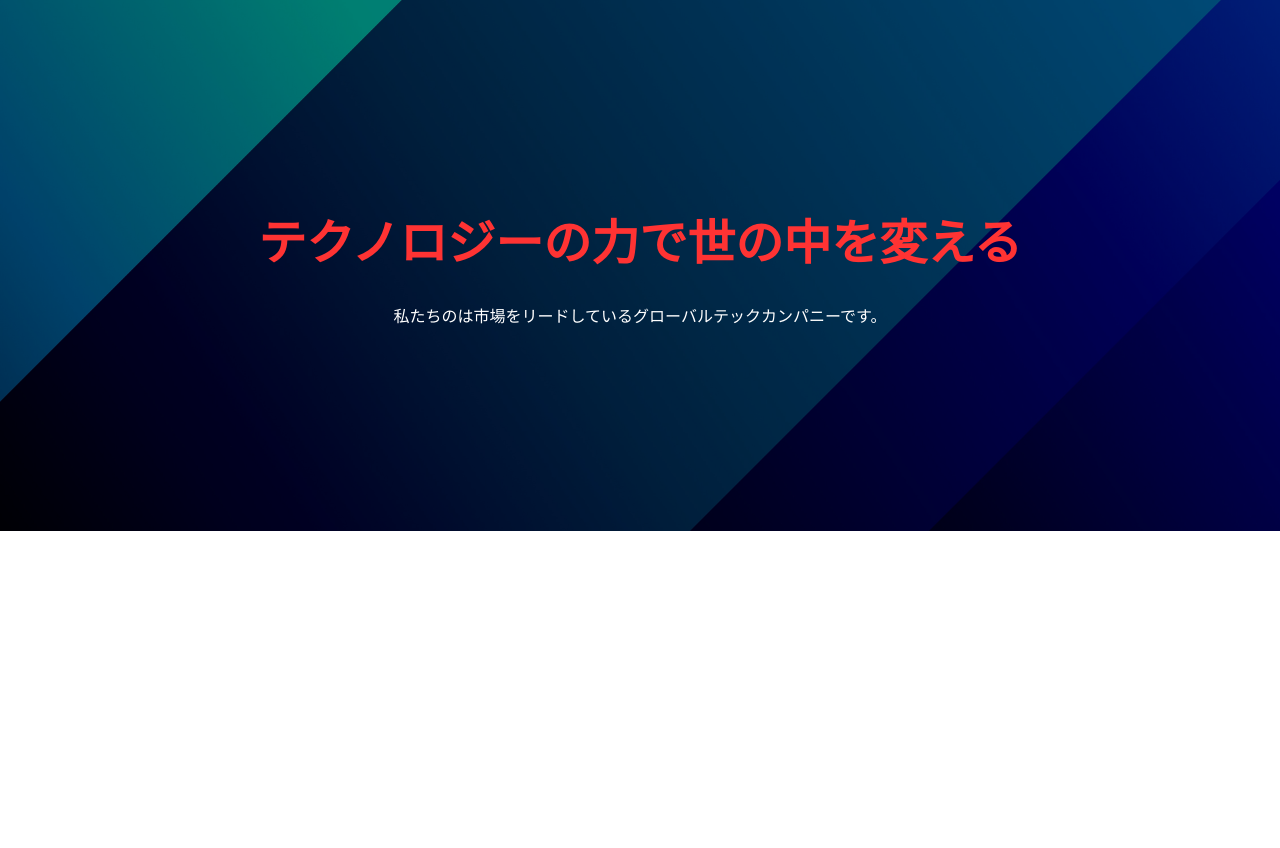
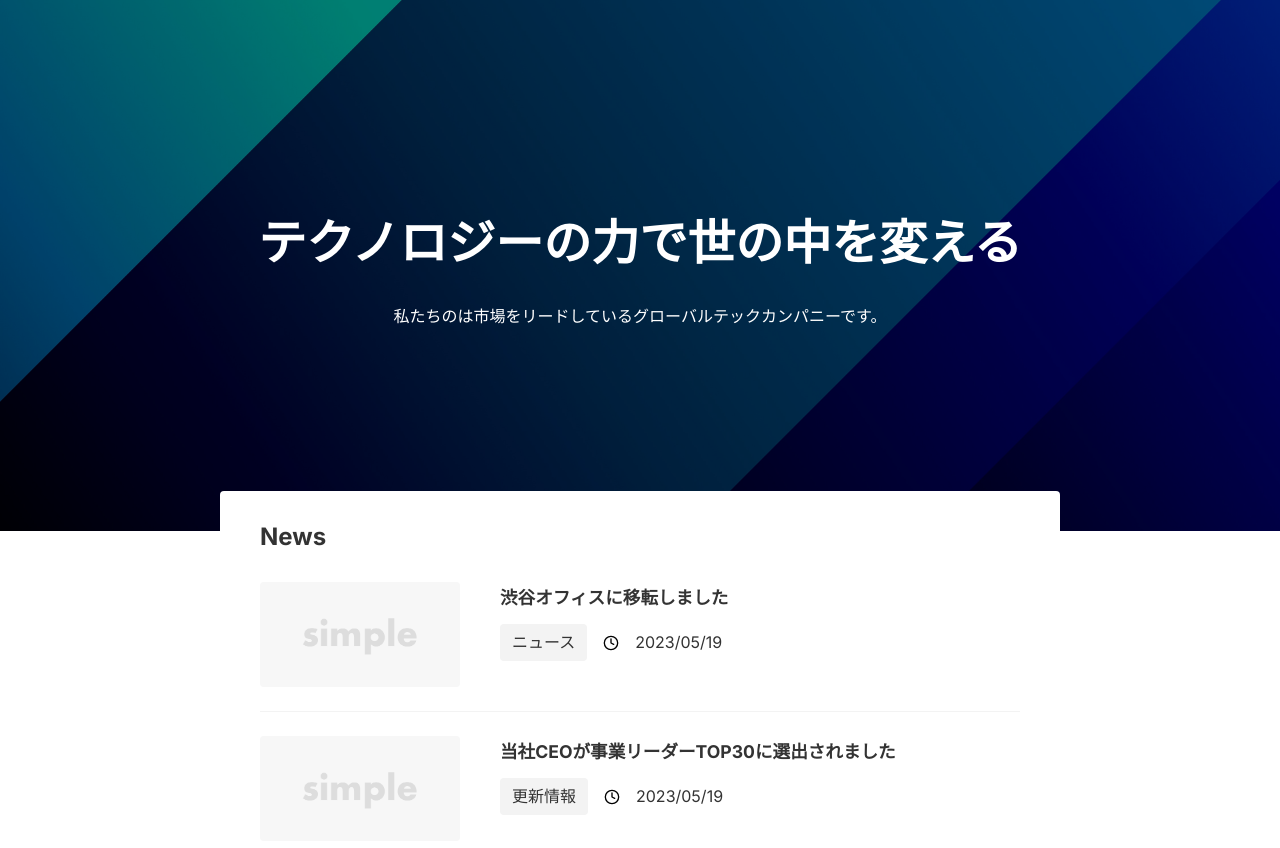
Before and after one commit to gyft781/next_microcms_study, a Next.js app in the folder my-next-project/: page / in a window 1280 px wide. Shown: the top 848 px of the page. Before the commit the page ends 800 px from the top, so only its background shows below. Built offline with nearby package versions, Linux system fonts and the light colour scheme.

Commit message:
section 3-3-1

```diff
--- a/my-next-project/app/page.module.css
+++ b/my-next-project/app/page.module.css
@@ -10,7 +10,6 @@
 }
 
 .title {
-  color: var(--color-text-error);
   font-size: 3rem;
   font-weight: bold;
   text-align: center;
@@ -34,3 +33,108 @@
   justify-content: center;
   z-index: -1;
 }
+
+.news {
+  position: relative;
+  background-color: #fff;
+  width: 840px;
+  margin: -40px auto 0;
+  padding: 24px 40px;
+  border-radius: var(--border-radius);
+}
+
+.newsTitle {
+  font-size: 1.5rem;
+}
+
+.list + .list {
+  border-top: 1px solid var(--color-border-light );
+}
+
+.link {
+  display: flex;
+  align-items: flex-start;
+  gap: 40px;
+  padding: 24px 0;
+}
+
+.image {
+  width: 200px;
+  height: auto;
+  border-radius: var(--border-radius);
+}
+
+.newsItemTitle {
+  font-size: 1.1rem;
+  font-weight: bold;
+  margin-bottom: 0.5rem;
+}
+
+.meta {
+  display: flex;
+  align-items: center;
+  gap: 16px;
+}
+
+.tag {
+  background-color: var(--color-bg-sub);
+  padding: 4px 12px;
+  border-radius: var(--border-radius);
+  white-space: nowrap;
+  font-size: 1rem;
+}
+
+.date {
+  display: flex;
+  align-items: center;
+  gap: 8px;
+  margin: 0.8rem 0;
+  font-size: 1rem;
+}
+
+@media (max-width: 1000px) {
+  .news {
+    width: calc(100% - 160px);
+  }
+}
+
+@media (max-width: 640px) {
+  .top {
+    padding: 120px 16px;
+  }
+  .title {
+    font-size: 2rem;
+    text-align: left;
+  }
+
+  .description {
+    text-align: center;
+    font-size: 0.9rem;
+    text-align: left;
+  }
+
+  .bgimg {
+    position: absolute;
+    top: 0;
+    right: 0;
+    width: auto;
+    height: 600px;
+    object-fit: cover;
+    display: flex;
+    align-items: center;
+    justify-content: center;
+    z-index: -1;
+  }
+
+  .news {
+    width: calc(100% - 32px);
+    padding: 16px 24px;
+  }
+
+  .newsLink {
+    position: relative;
+    right: auto;
+    bottom: auto;
+    margin-top: 16px;
+  }
+}
--- a/my-next-project/app/page.tsx
+++ b/my-next-project/app/page.tsx
@@ -1,10 +1,54 @@
 import styles from './page.module.css';
 import Image from 'next/image';
 
+type News =  {
+  id: string;
+  title: string;
+  category: {
+    name: string;
+  };
+  publishedAt: string;
+  createAt: string;
+}
+
+const data: { contents: News[]} = {
+  contents: [
+    {
+      id: "1",
+      title: "渋谷オフィスに移転しました",
+      category: {
+        name: 'ニュース'
+      },
+      publishedAt: "2023/05/19",
+      createAt: '2023/05/19'
+    },
+    {
+      id: "2",
+      title: "当社CEOが事業リーダーTOP30に選出されました",
+      category: {
+        name: '更新情報'
+      },
+      publishedAt: "2023/05/19",
+      createAt: '2023/05/19'
+    },
+    {
+      id: "3",
+      title: "テストの記事です。",
+      category: {
+        name: '更新情報'
+      },
+      publishedAt: "2023/04/19",
+      createAt: '2023/04/19'
+    }
+  ]
+}
+
 export default function Home() {
+  const sliceData = data.contents.slice(0, 2);
   const name = "世の中";
 
   return (
+    <>
       <section className={styles.top}>
         <div>
           <h1 className={styles.title}>テクノロジーの力で{name}を変える</h1>
@@ -12,5 +56,27 @@ export default function Home() {
         </div>
         <Image className={styles.bgimg} src="/img-mv.jpg" alt="" width={4000} height={1200} />
       </section>
+
+      <section className={styles.news}>
+        <h2 className={styles.newsTitle}>News</h2>
+        <ul>
+          {sliceData.map(article => (
+            <li key={article.id} className={styles.list}>
+              <div className={styles.link}>
+                <Image className={styles.image} src="/no-image.png" alt="No Image" width={1200} height={630} />
+                <dl className={styles.content}>
+                  <dt className={styles.newsItemTitle}>{article.title}</dt>
+                  <dd className={styles.meta}>
+                    <span className={styles.tag}>{article.category.name}</span>
+                    <span className={styles.date}><Image src="/clock.svg" alt="" width={16} height={16} /></span>
+                    {article.publishedAt}
+                  </dd>
+                </dl>
+              </div>
+            </li>
+          ))}
+        </ul>
+      </section>
+    </>
   )
 }
```
Lines whose indentation alone changed are shown as unchanged.
